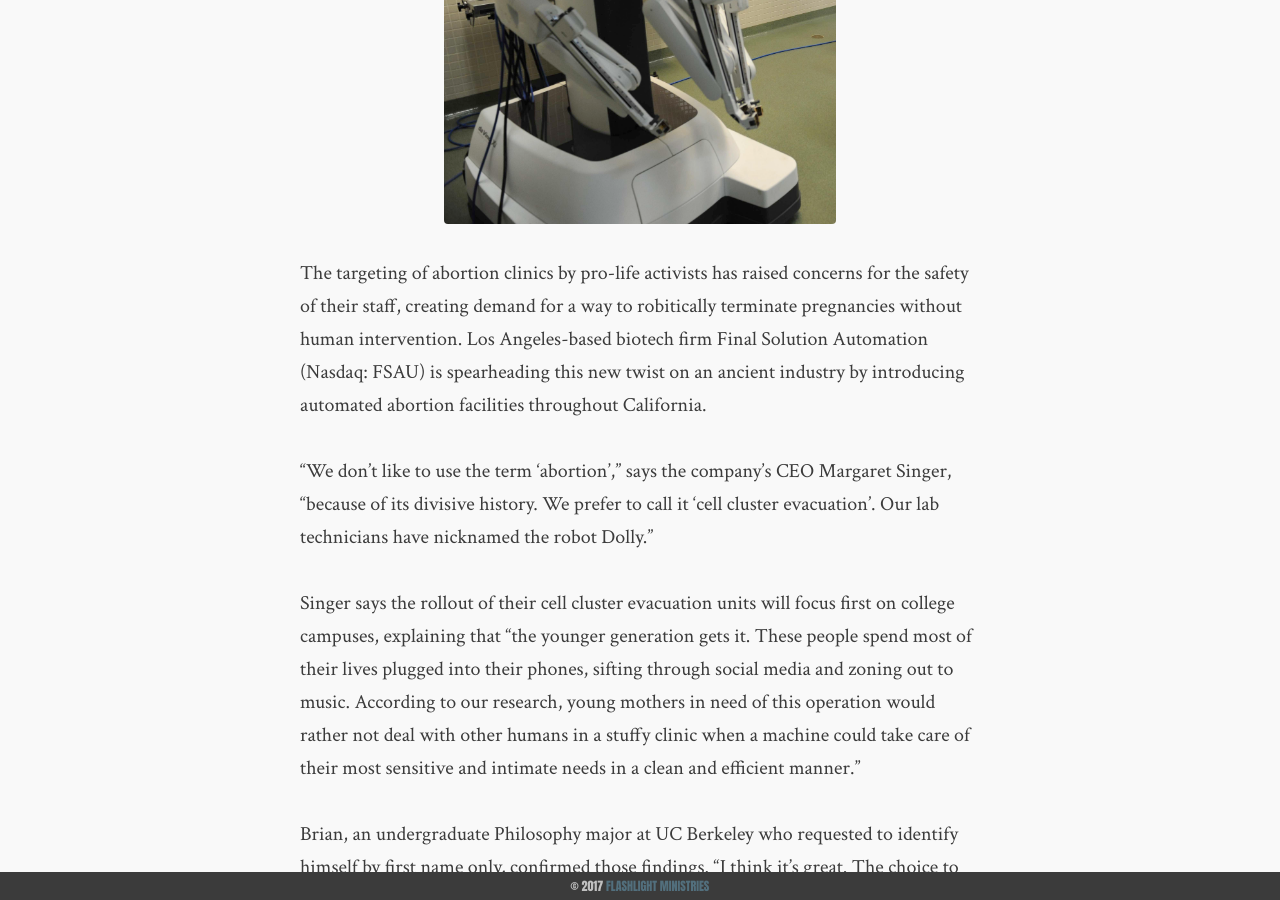
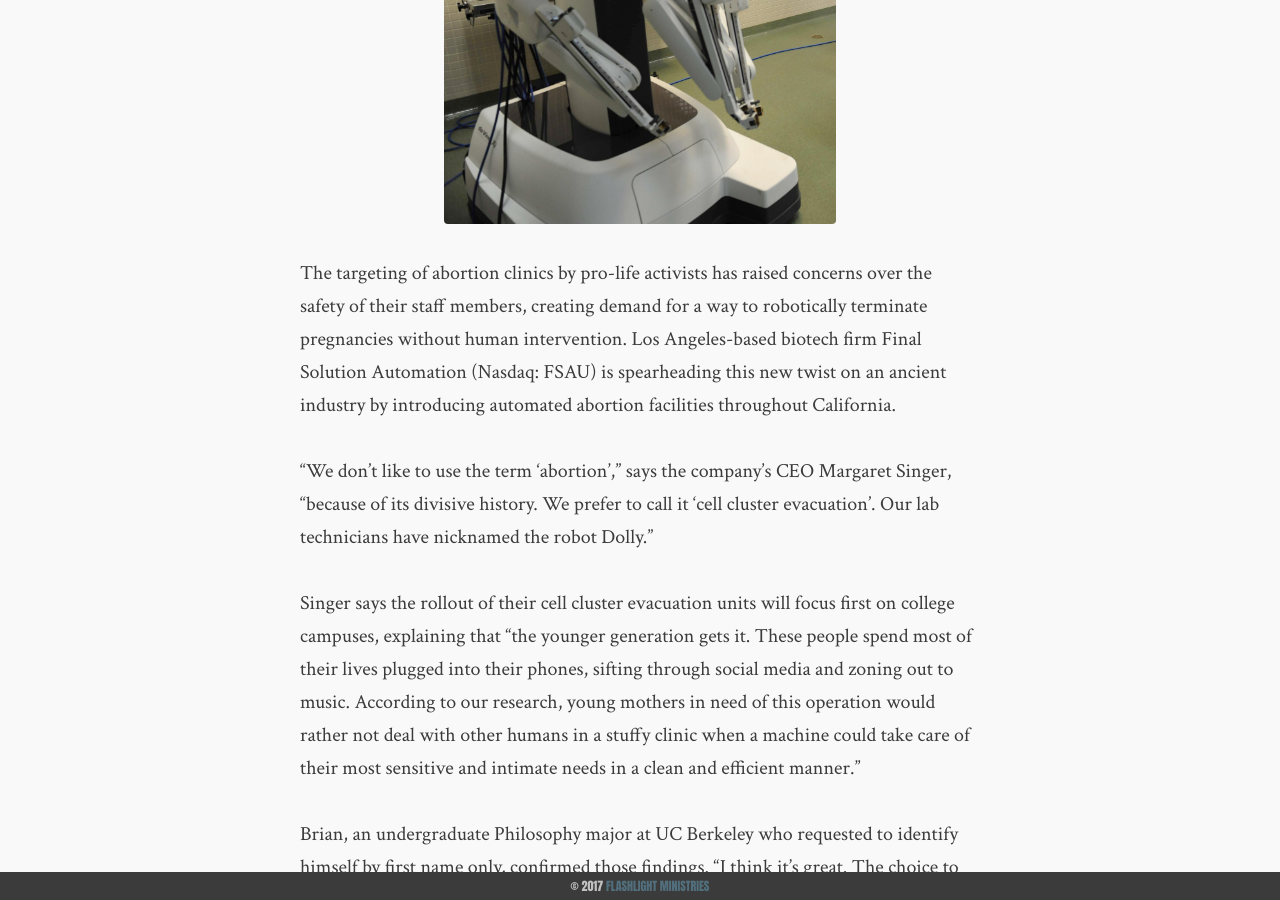
Before and after one commit to flashlightministries/oilforlight, a Jekyll site: the page built from _posts/2017-10-10-abortion-robots.md, in a window 1280 px wide and 900 px high, scrolled down 434 px. Built offline with Jekyll 4.4.1, drawn with Linux system fonts in a browser that asks for light colours; comment, search, counter and statistics services are not loaded.

Commit message:
Update 2017-10-10-abortion-robots.md

```diff
--- a/_posts/2017-10-10-abortion-robots.md
+++ b/_posts/2017-10-10-abortion-robots.md
@@ -8,7 +8,7 @@ image:
 comments: false
 ---
 
-The targeting of abortion clinics by pro-life activists has raised concerns for the safety of their staff, creating demand for a way to robitically terminate pregnancies without human intervention.  Los Angeles-based biotech firm Final Solution Automation (Nasdaq: FSAU) is spearheading this new twist on an ancient industry by introducing automated abortion facilities throughout California.
+The targeting of abortion clinics by pro-life activists has raised concerns over the safety of their staff members, creating demand for a way to robotically terminate pregnancies without human intervention.  Los Angeles-based biotech firm Final Solution Automation (Nasdaq: FSAU) is spearheading this new twist on an ancient industry by introducing automated abortion facilities throughout California.
 
 "We don't like to use the term 'abortion'," says the company's CEO Margaret Singer, "because of its divisive history.  We prefer to call it 'cell cluster evacuation'.  Our lab technicians have nicknamed the robot Dolly."
 
```
